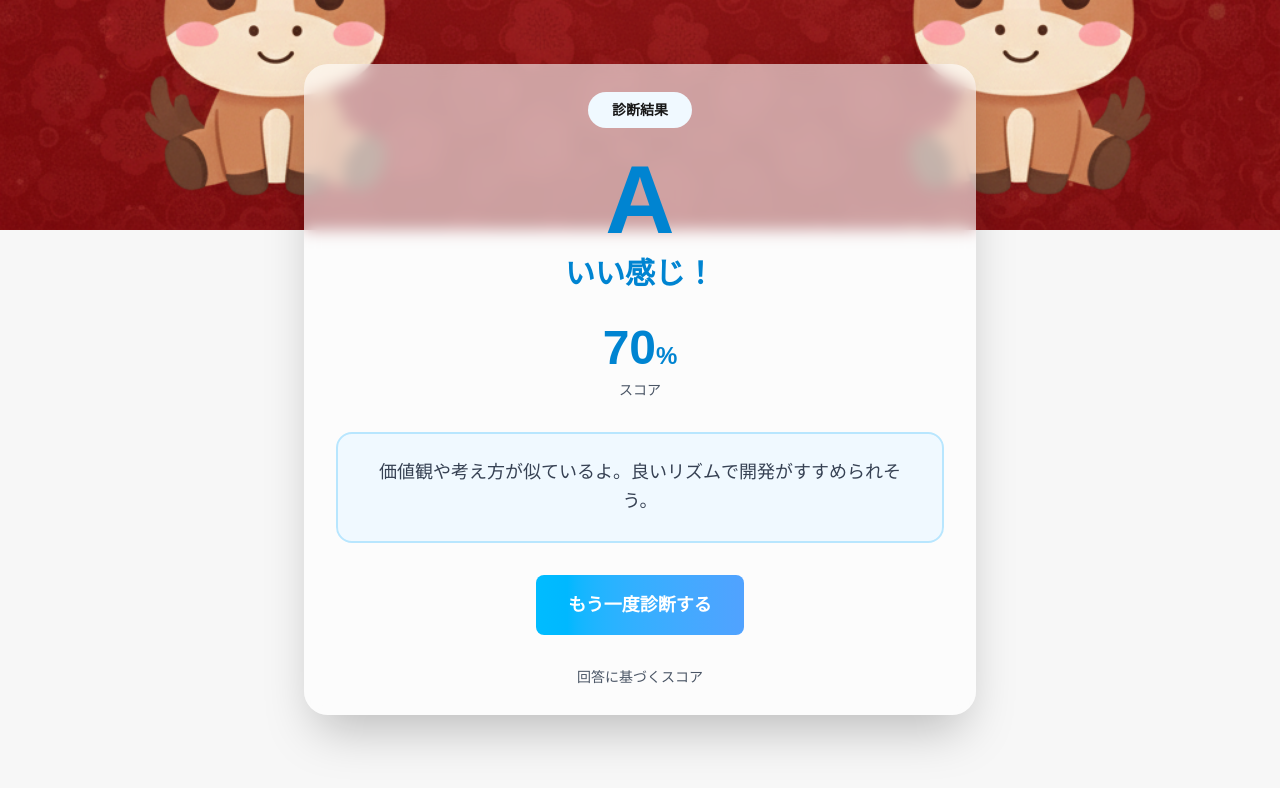
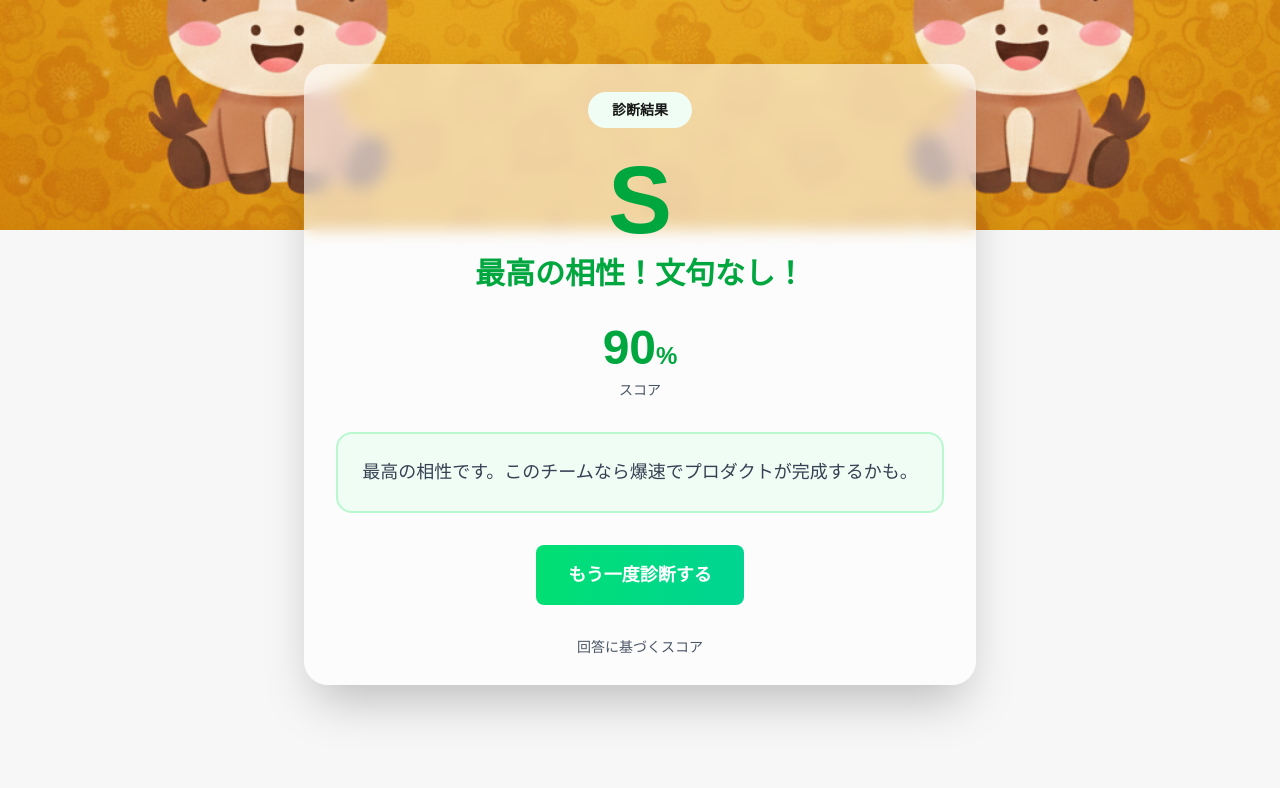
Before and after one commit to AliceWonerfulWorld/Geek_1_17_18, a Next.js app in the folder frontend/: page /result in a window 1280 px wide. Shown: the top 788 px of the page. Built offline with nearby package versions, Linux system fonts and the light colour scheme.

Commit message:
Update result page styling and animations

```diff
--- a/frontend/app/result/page.tsx
+++ b/frontend/app/result/page.tsx
@@ -181,7 +181,7 @@ const getScoreRank = (score: number): RankKey => {
 };
 
 export default function ResultPage() {
-  const [score] = useState(70); // Aランク確認用
+  const [score] = useState(90); // Sランク確認用に高スコアをセット
   const rank = getScoreRank(score);
   const rankInfo = RANK_DATA[rank];
   const [showConfetti, setShowConfetti] = useState(false);
```
